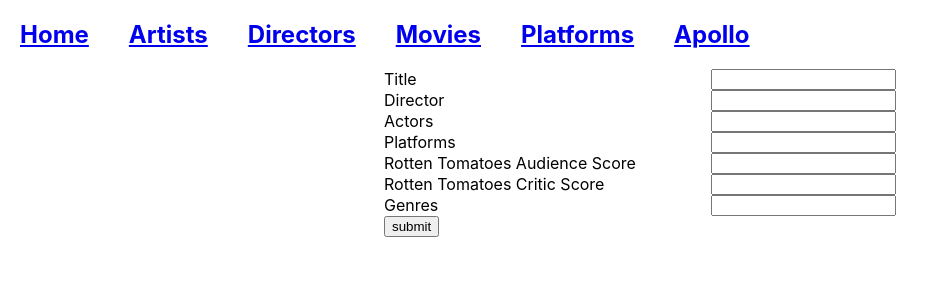
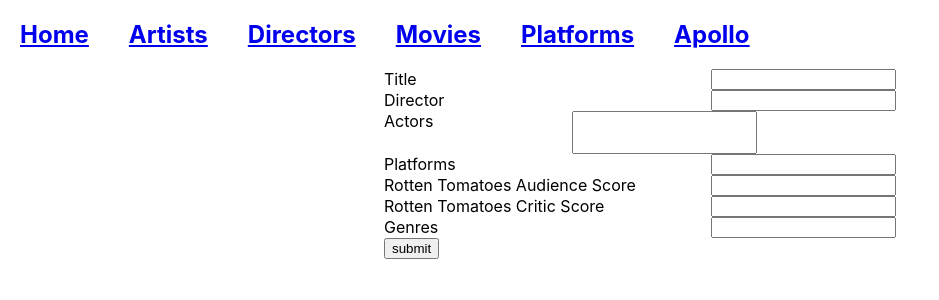
Before and after one commit to LoganLeopold/graphql_front, a React (Create React App) app: page /movie/update/1 in a window 1280 px wide. Shown: the top 300 px of the page, without its empty margins (0-939 px from the left). Built offline with nearby package versions, Linux system fonts and the light colour scheme; no server answers.

Commit message:
wgonna build components to add into list and get deleted from list

```diff
--- a/src/updates/MovieUpdate.js
+++ b/src/updates/MovieUpdate.js
@@ -161,6 +161,9 @@ class MovieUpdate extends Component {
     }
 
     render() {
+
+        let actors = this.state.actor.split(',').map( actor => <h1>{actor.trim()}</h1> )
+
         return (
             <div class="movie-update">
                 <form onSubmit={this.handleSubmit}>
@@ -175,6 +178,7 @@ class MovieUpdate extends Component {
                     <div>
                         <label>Actors</label>
                         <input name="actor" defaultValue='' id="actor_names" onChange={this.handleChange}/>
+                        {actors}
                         </div>
                     <div>
                         <label>Platforms</label>
```
